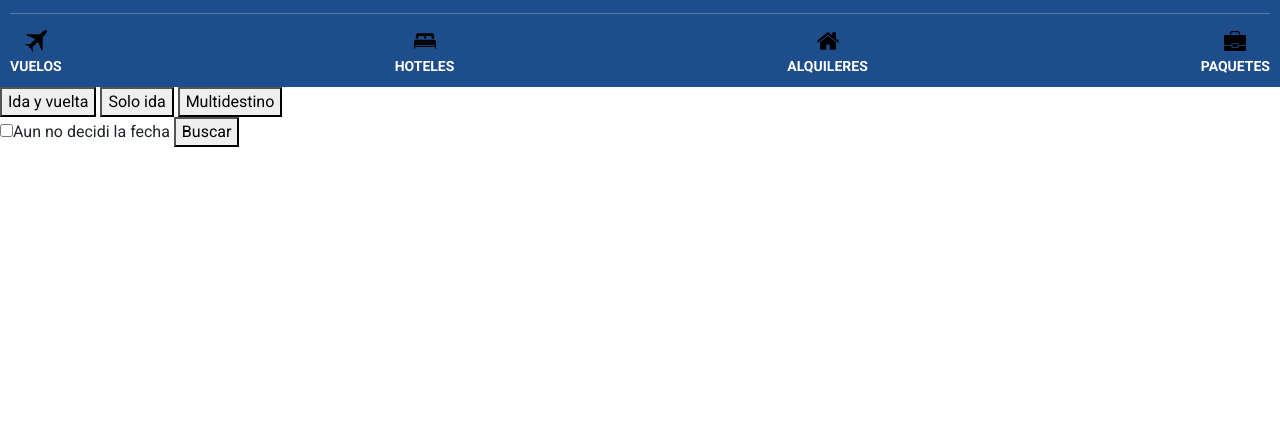
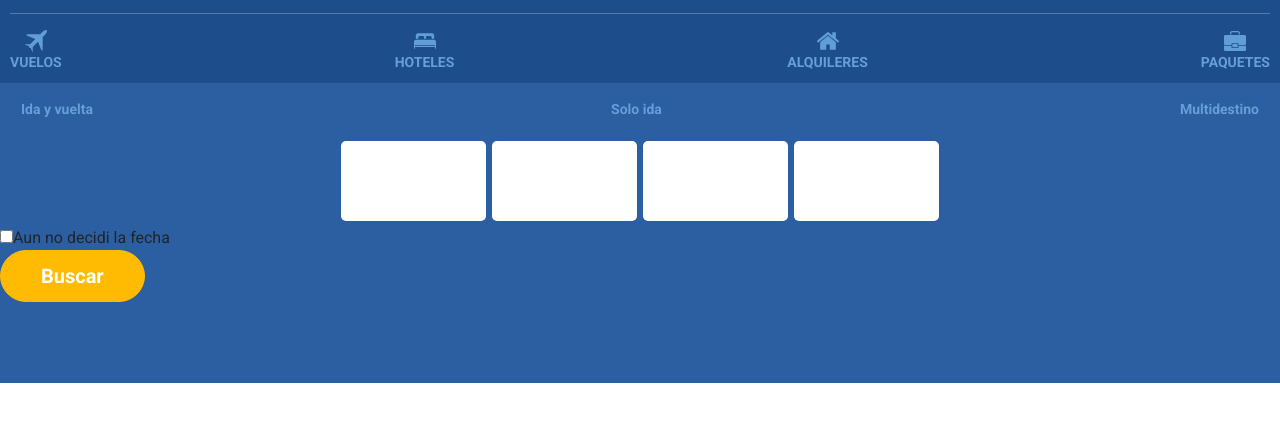
Before and after one commit to Brn98pila/App-de-viajes, a website: page index.html in a window 1280 px wide. Shown: the part 125-546 px from the top of the page. Drawn offline with nearby package versions, Linux system fonts and the light colour scheme.

Commit message:
3er commit

```diff
--- a/scss/main.scss
+++ b/scss/main.scss
@@ -1,6 +1,7 @@
 @import "variables/colores";
 @import "variables/header";
 @import "variables/off-canvas";
+@import "variables/browser";
 
 
 *{
--- /dev/null
+++ b/scss/variables/_browser.scss
@@ -0,0 +1,58 @@
+#browser{
+    height: 300px;
+    width: 100%;
+    background-color: $azul-claro;
+    #browser_top{
+        display: flex;
+        flex-direction: row;
+        justify-content: space-between;
+        padding: 15px;
+        button{
+            border: none;
+            background-color: $azul-claro;
+            color: $celeste;
+            font-size: 14px;
+            font-weight: 600;
+            &:focus{
+                border-radius: 15px;
+                border: 1px solid #fff;
+                color: #fff;
+            }
+        }
+    }
+    #browser_box{
+       display: flex;
+       padding: 5px;
+       flex-wrap: wrap;
+       justify-content: center;
+       gap: 6px;
+        div{
+            border-radius: 5px;
+            background-color: #fff;
+            width: 145px;
+            height: 80px;
+        }
+    }
+
+    #browser_bottom{
+
+        :nth-child(2){
+            display: flex;
+            flex-direction: column;
+            justify-content: center;
+            align-items: center;
+        }
+        button{
+            background-color: $amarillo;
+            border: 1px solid $amarillo;
+            border-radius: 30px;
+            font-size: 20px;
+            font-weight: 600;
+            color: #fff;
+
+            padding: 10px 40px;
+            align-self: flex-end;
+
+        }
+    }
+}
--- a/scss/variables/_colores.scss
+++ b/scss/variables/_colores.scss
@@ -1,3 +1,6 @@
 //colores
 
 $azul: #1D4D8B;
+$celeste: #649FD7;
+$azul-claro:#2C5FA1;
+$amarillo: #FEBB02;
--- a/scss/variables/_header.scss
+++ b/scss/variables/_header.scss
@@ -30,11 +30,17 @@ header{
                 align-items: center;
                 font-size: 14px;
                 font-weight: 600;
+                color: $celeste;
+                &:focus{
+                    filter: invert(100%) sepia(0%) saturate(6319%) hue-rotate(246deg) brightness(116%) contrast(103%) !important;
+                }
              img{
-                padding-bottom: 4px;
                 width: 22px;
                 height: auto;
-                color: #649FD7 !important;
+                filter: invert(70%) sepia(11%) saturate(4221%) hue-rotate(181deg) brightness(89%) contrast(87%);
+                &:focus{
+                    filter: invert(100%) sepia(0%) saturate(6319%) hue-rotate(246deg) brightness(116%) contrast(103%);
+                }
             }
             }
         }
```
Also changed, not shown: index.html (+2 -0 lines), css/main.css.
